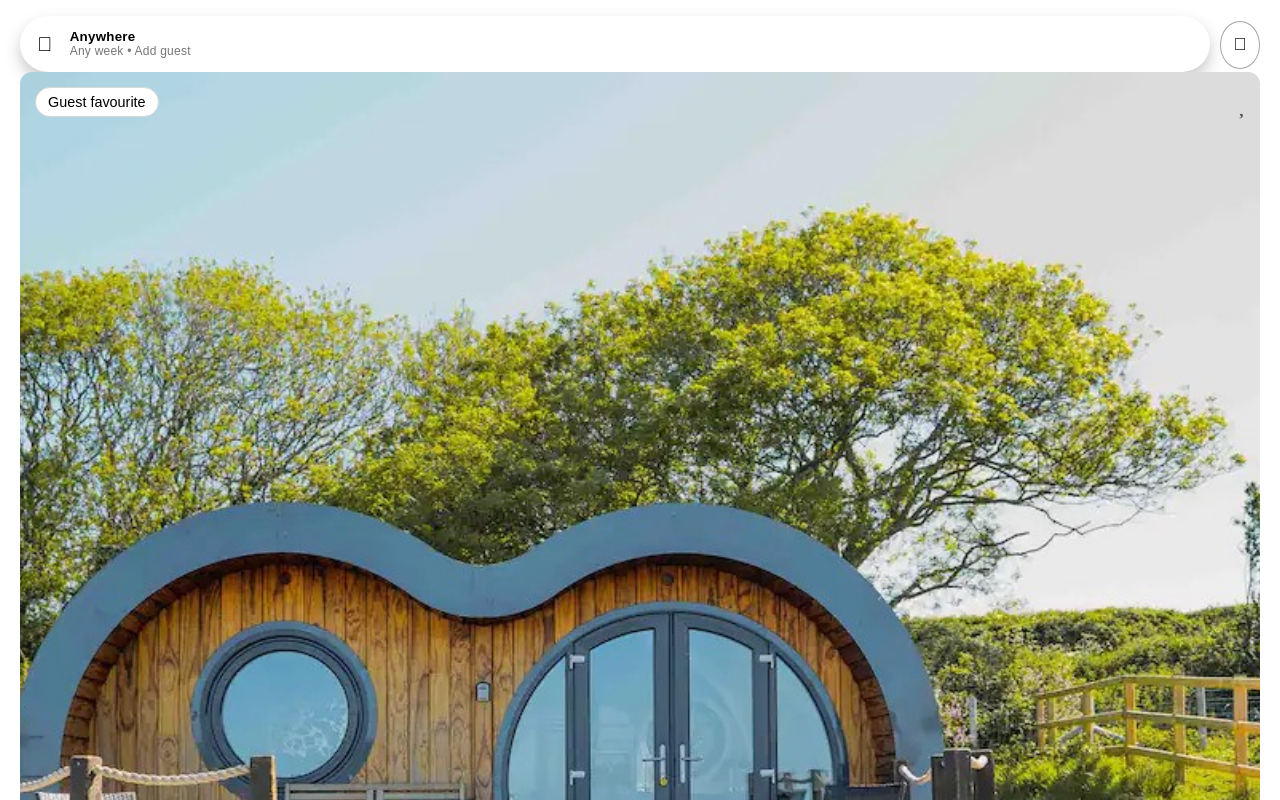
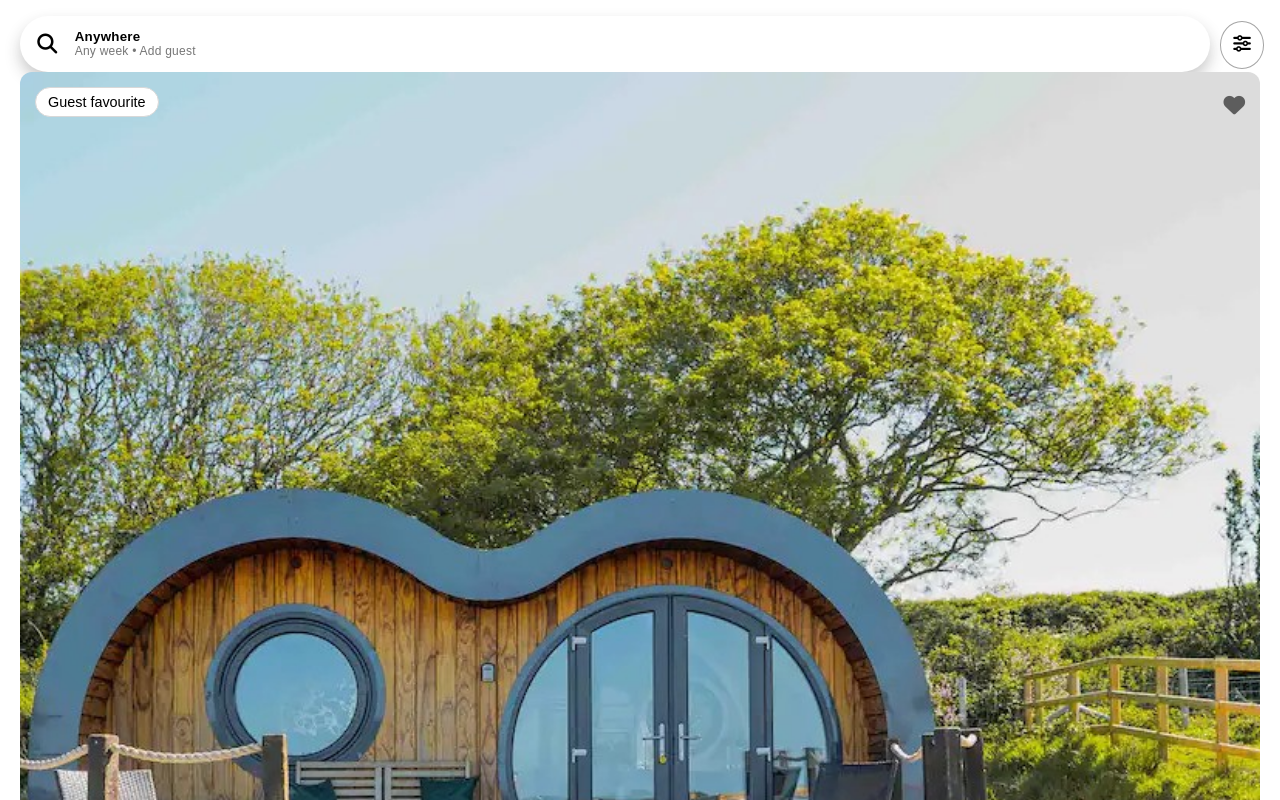
Before and after one commit to peterston-e/SOC-precourse-airbnb, a plain HTML site: page airbnb.html in a window 1280 px wide. Shown: the top 800 px of the page. Drawn offline with Linux system fonts and the light colour scheme.

Commit message:
sorted bug with img resize

```diff
--- a/styles.css
+++ b/styles.css
@@ -1,6 +1,4 @@
-*,
-*::before,
-*::after{
+*{
     padding: 0;
     margin: 0;
     box-sizing: border-box;
@@ -87,7 +85,7 @@ button{
     /* width: 500px;
     height: 500px; */
     width: 100%;
-    height: 100vw;
+    height: calc(100vw - 40px);
     position: relative;
 
 }
```
